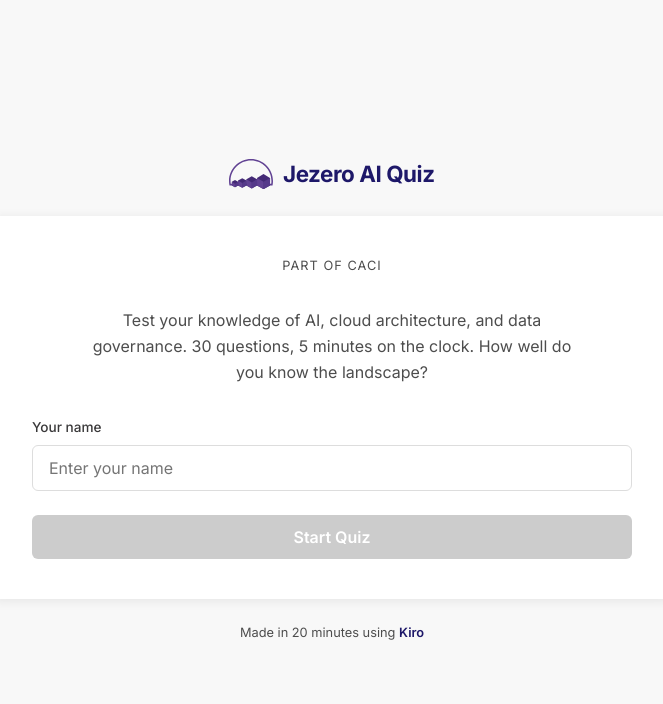
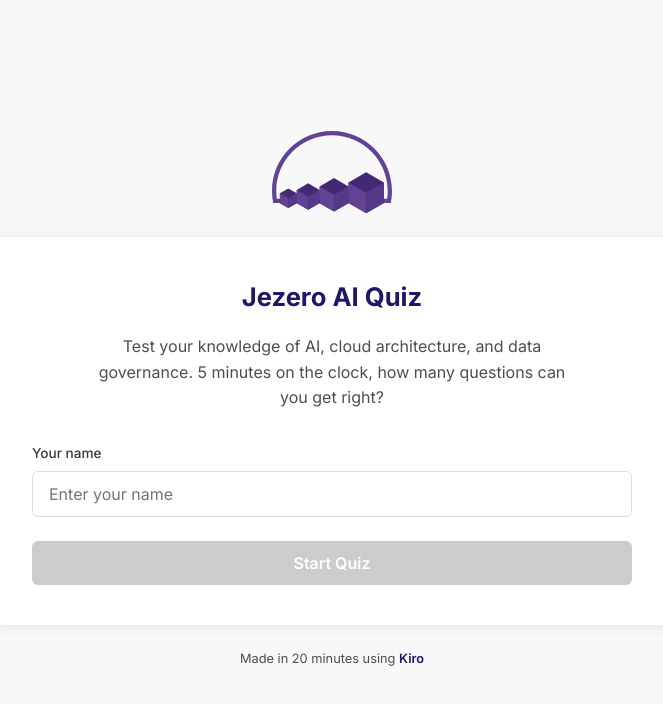
Before and after one commit to Dylan-Stewart66/Kiro-Quiz-Game, a plain HTML site: page index.html in a window 1280 px wide. Shown: the whole page, without its empty margins (308-971 px from the left). Drawn offline with Linux system fonts and the light colour scheme.

Commit message:
Bigger centred logo, title in card, updated description

```diff
--- a/index.html
+++ b/index.html
@@ -15,7 +15,6 @@
 
   <!-- Persistent Header -->
   <header class="site-header">
-    <div class="site-header-inner">
     <div class="site-logo">
       <svg viewBox="0 0 792 543" fill="none" xmlns="http://www.w3.org/2000/svg" aria-hidden="true">
         <path d="M396 0C614.705 0 792 177.159 792 395.696C792 423.122 789.208 449.896 783.892 475.75H8.1084C2.79234 449.896 2.69301e-05 423.122 0 395.696C0 177.159 177.295 0 396 0ZM396 28C192.739 28 28 192.644 28 395.696C28 413.379 29.2479 430.757 31.6562 447.75H760.344C762.752 430.757 764 413.379 764 395.696C764 192.644 599.261 28 396 28Z" fill="#614293"/>
@@ -33,21 +32,17 @@
         <path fill-rule="evenodd" clip-rule="evenodd" d="M51.9922 476.319L107.758 508.731V443.9L51.9922 411.488V476.319Z" fill="#614293"/>
       </svg>
     </div>
-      <h1 class="site-title">Jezero AI Quiz</h1>
-    </div>
   </header>
 
   <main id="main-content" class="container" role="main">
 
     <!-- Landing Screen -->
     <section id="screen-landing" class="screen card" aria-label="Welcome">
-      <div class="landing-header">
-        <p class="brand-parent">Part of CACI</p>
-      </div>
+      <h1 class="card-title">Jezero AI Quiz</h1>
 
       <p class="landing-description">
         Test your knowledge of AI, cloud architecture, and data governance.
-        30 questions, 5 minutes on the clock. How well do you know the landscape?
+        5 minutes on the clock, how many questions can you get right?
       </p>
 
       <div class="input-group">
--- a/style.css
+++ b/style.css
@@ -54,8 +54,13 @@
   gap: 0.6rem;
 }
 
+.site-logo {
+  display: flex;
+  justify-content: center;
+}
+
 .site-logo svg {
-  width: 44px;
+  width: 120px;
   height: auto;
   display: block;
 }
@@ -66,6 +71,14 @@
   color: var(--navy);
   letter-spacing: -0.02em;
   margin: 0;
+}
+
+.card-title {
+  font-size: 1.6rem;
+  font-weight: 700;
+  color: var(--navy);
+  text-align: center;
+  margin-bottom: 1rem;
 }
 
 .site-footer {
@@ -134,18 +147,6 @@
 }
 
 /* === Landing Page === */
-.landing-header {
-  text-align: center;
-  margin-bottom: 2rem;
-}
-
-.brand-parent {
-  font-size: 0.8rem;
-  color: var(--grey-dark);
-  text-transform: uppercase;
-  letter-spacing: 0.08em;
-}
-
 .landing-description {
   font-size: 1rem;
   color: var(--grey-dark);
```
Lines whose indentation alone changed are shown as unchanged.
